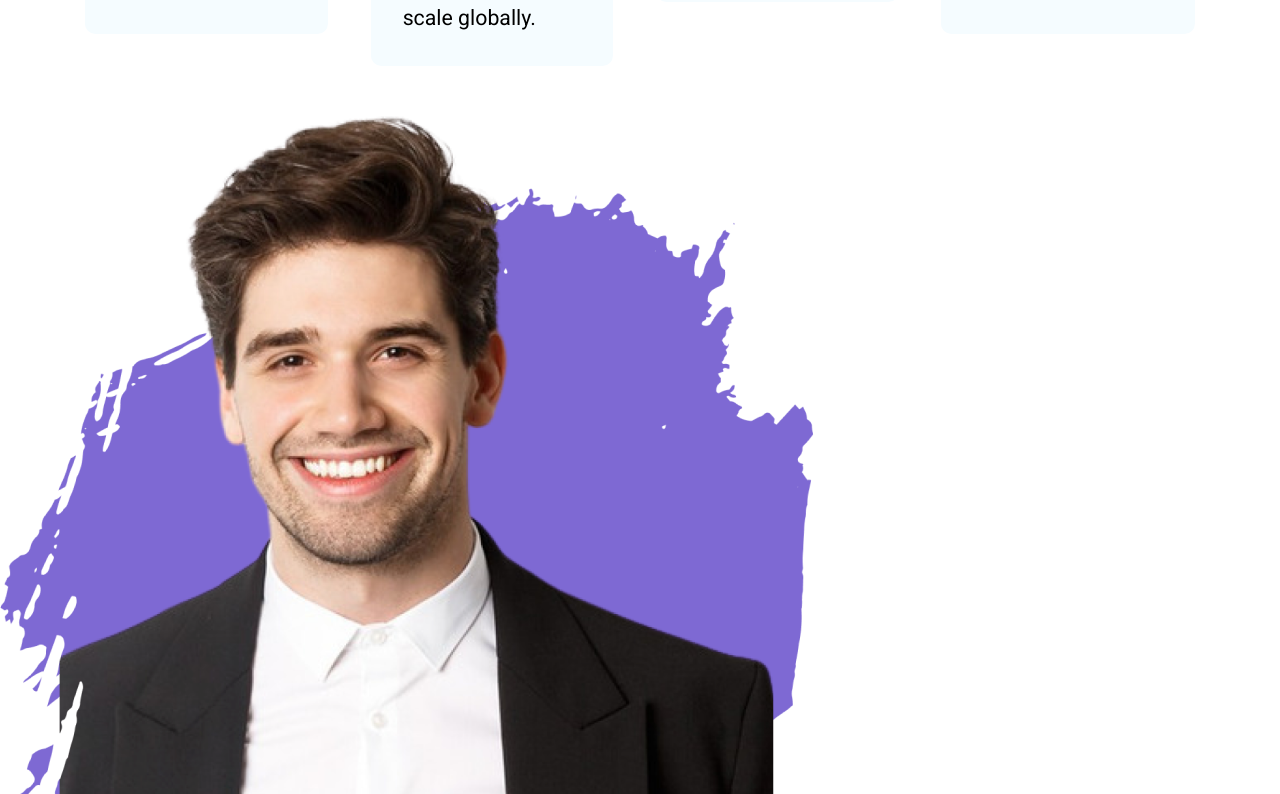
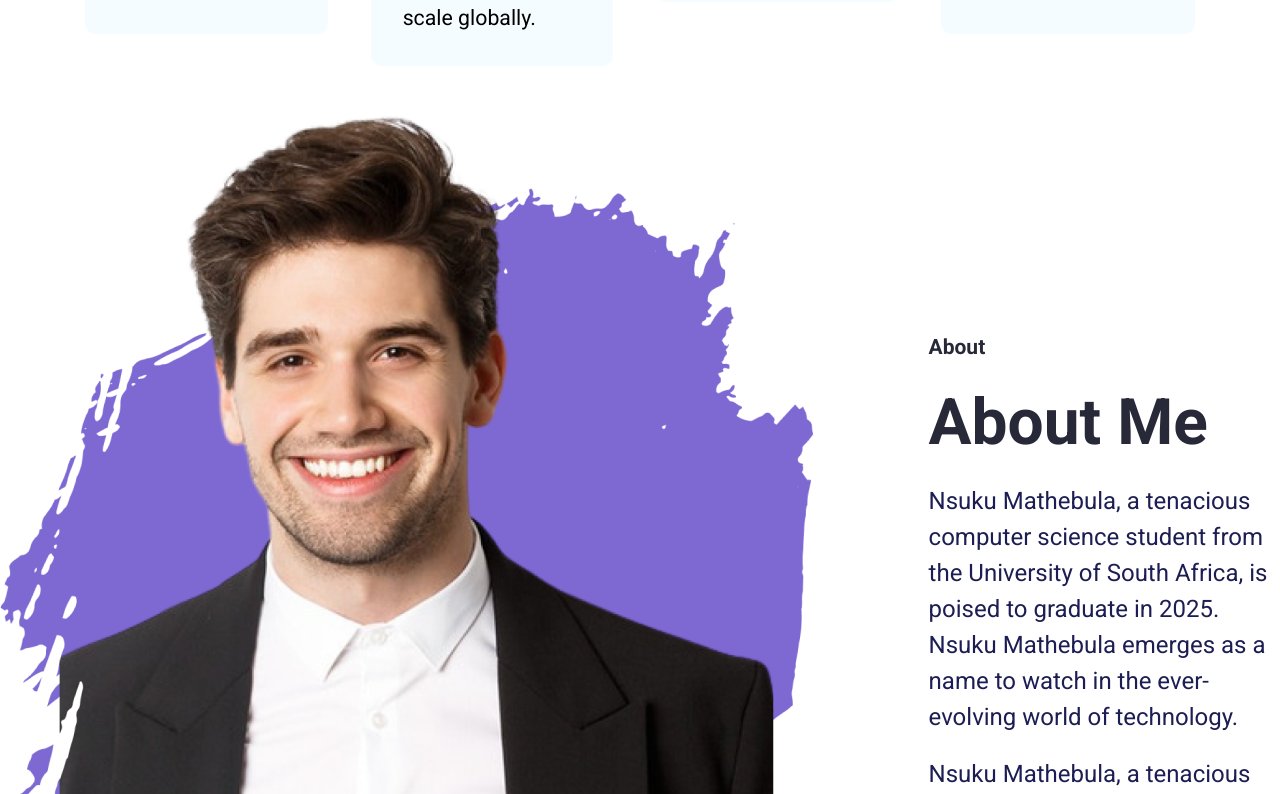
Before and after one commit to mathebulansuku/react-js-personal-portfolio, a React (Create React App) app: page / in a window 1280 px wide. Shown: the part 1666-2460 px from the top of the page. Built offline with nearby package versions, Linux system fonts and the light colour scheme.

Commit message:
Creating portfolio section

```diff
--- a/src/App.css
+++ b/src/App.css
@@ -345,3 +345,20 @@
 /* Skills styling ENDS */
 
 /* About Me */
+
+.about-section {
+  display: grid;
+  padding: 133.3 85.3px;
+  align-items: center;
+  gap: 114.6px;
+  grid-template-columns: repeat(2, 1fr);
+}
+
+.about-section-img {
+  width: 100%;
+  height: 100%;
+}
+
+/* About Us ENDS */
+
+/* my portfolio */
--- a/src/Pages/Home/Homescreen/index.jsx
+++ b/src/Pages/Home/Homescreen/index.jsx
@@ -1,6 +1,7 @@
 import HeroSection from "../HeroSection";
 import MySkills from "../MySkills";
 import AboutMe from "../AboutMe";
+import MyPortfolio from "../MyPortfolio";
 
 export default function Home() {
   return (
@@ -8,6 +9,7 @@
       <HeroSection />
       <MySkills />
       <AboutMe />
+      <MyPortfolio />
     </>
   );
 }
--- a/src/Pages/Home/MyPortfolio.jsx
+++ b/src/Pages/Home/MyPortfolio.jsx
@@ -0,0 +1,12 @@
+import data from "../../data/index.json";
+
+export default function MyPortfolio() {
+  return;
+  <section className="portfolio-section" id="MyPortfolio">
+    <div className="portfolio-container-box">
+      <div className="portfolio-container">
+        <p className="sub-title">Recent Projects</p>
+      </div>
+    </div>
+  </section>;
+}
```
